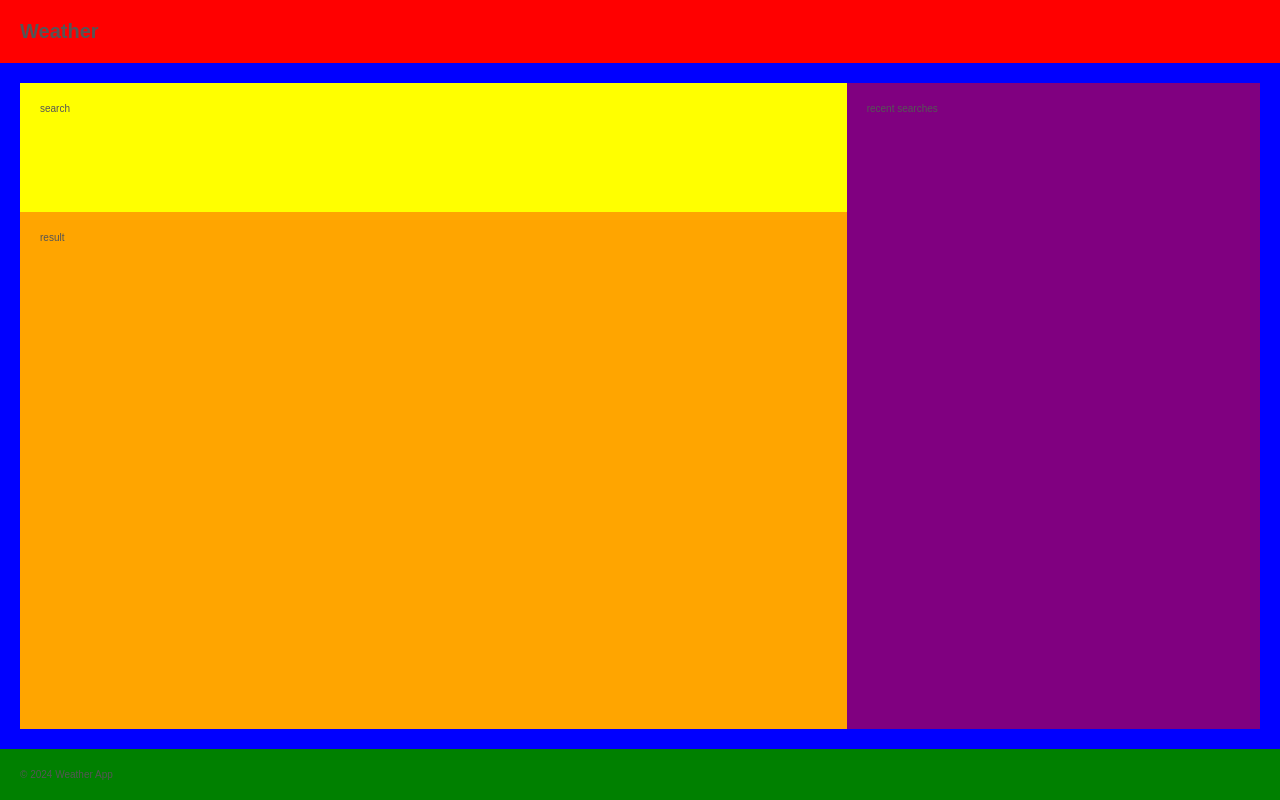
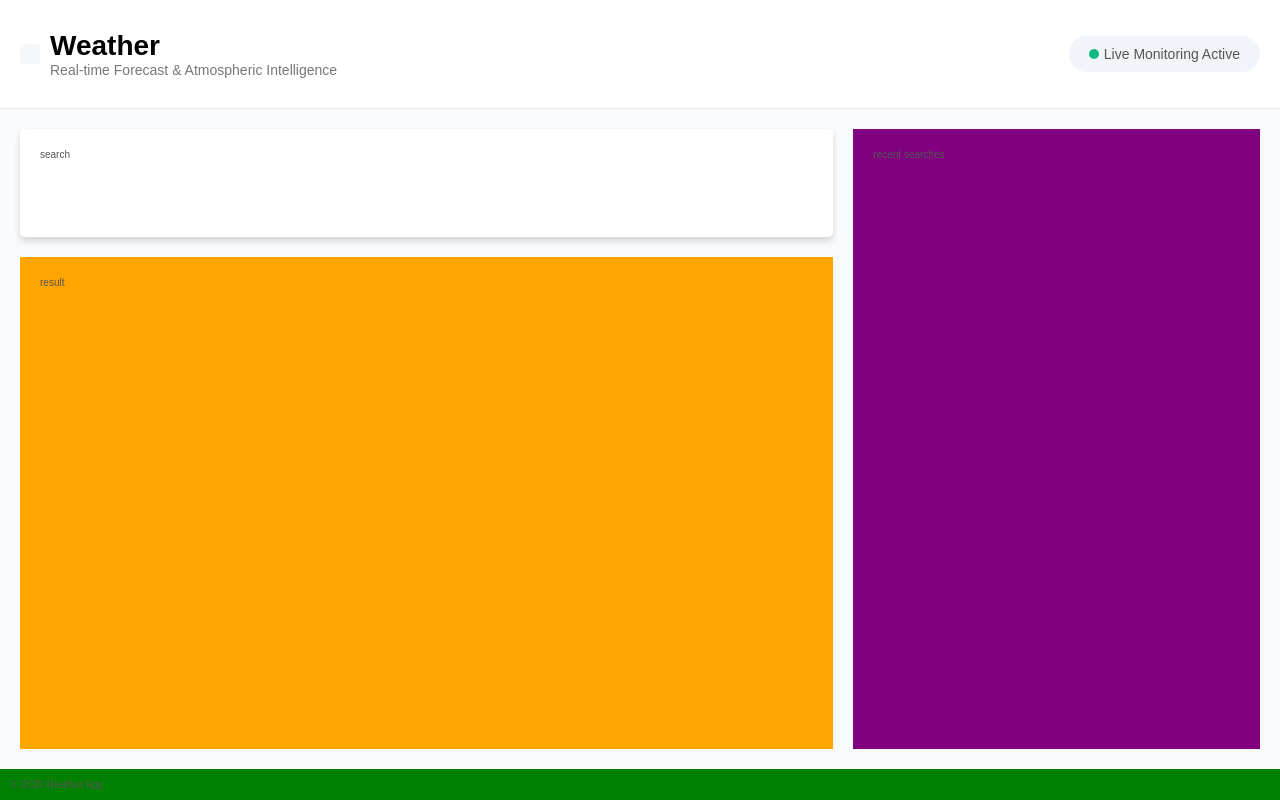
Before and after one commit to sarvesh140/html_css_js, a plain HTML site: page index.html in a window 1280 px wide. Drawn offline with nearby package versions, Linux system fonts and the light colour scheme.

Commit message:
Header completed

```diff
--- a/index.html
+++ b/index.html
@@ -8,7 +8,21 @@
   </head>
   <body>
     <header class="header">
-      <h1>Weather</h1>
+      <section class="header-content">
+        <div class="header-logo-box">
+          <ion-icon name="sunny" class="header-logo"></ion-icon>
+        </div>
+        <div class="header-text-box">
+          <h1 class="header-heading">Weather</h1>
+          <p class="header-subheading">
+            Real-time Forecast & Atmospheric Intelligence
+          </p>
+        </div>
+      </section>
+      <section class="status-bar">
+        <div class="status-dot online"></div>
+        <p class="status-text">Live Monitoring Active</p>
+      </section>
     </header>
     <main class="main">
       <section class="search">search</section>
@@ -16,7 +30,16 @@
       <section class="recent-searches">recent searches</section>
     </main>
     <footer class="footer">
-      <p>© 2024 Weather App</p>
+      <p>© 2026 Weather App</p>
     </footer>
+
+    <script
+      type="module"
+      src="https://unpkg.com/ionicons@8.0.13/dist/ionicons/ionicons.esm.js"
+    ></script>
+    <script
+      nomodule
+      src="https://unpkg.com/ionicons@8.0.13/dist/ionicons/ionicons.js"
+    ></script>
   </body>
 </html>
--- a/styles.css
+++ b/styles.css
@@ -16,25 +16,100 @@ body {
   flex-direction: column;
   min-height: 100vh;
 }
-
+/* Header Styles */
 .header {
-  background-color: red;
+  background-color: #fff;
   padding: 2rem;
+  display: flex;
+  justify-content: space-between;
+  align-items: center;
+  border-bottom: 1px solid #e5e7eb;
 }
 
+.header-content {
+  display: flex;
+  align-items: center;
+  justify-content: center;
+}
+
+.header-logo-box {
+  background-color: #e1e6e956;
+  border-radius: 20%;
+  display: flex;
+  justify-content: center;
+  align-items: center;
+  padding: 1rem;
+}
+
+.header-logo {
+  font-size: 3rem;
+  color: #f59e0b;
+}
+
+.header-text-box {
+  padding: 1rem;
+}
+
+.header-heading {
+  font-size: 2.8rem;
+  font-weight: 500;
+  color: #000;
+  font-weight: 600;
+}
+
+.header-subheading {
+  font-size: 1.4rem;
+  color: #777;
+  font-weight: 500;
+}
+
+.status-bar {
+  display: flex;
+  align-items: center;
+  gap: 0.5rem;
+  background-color: #f1f5f9;
+  padding: 1rem 2rem;
+  border-radius: 2rem;
+}
+
+.status-dot {
+  width: 1rem;
+  height: 1rem;
+  border-radius: 50%;
+}
+
+.status-dot.online {
+  background-color: #10b981;
+}
+
+.status-dot.offline {
+  background-color: #ef4444;
+}
+
+.status-text {
+  font-size: 1.4rem;
+  color: #555;
+  font-weight: 500;
+}
+
+/* Main Content Styles */
+
 .main {
-  background-color: blue;
+  background-color: #f8fafc;
   flex: 1;
   padding: 2rem;
   display: grid;
   grid-template-columns: 4fr 2fr;
   grid-template-rows: repeat(5, 1fr);
+  gap: 2rem;
 }
 
 .search {
-  background-color: yellow;
+  background-color: #fff;
   padding: 2rem;
   grid-column: 1 / -2;
+  border-radius: 0.5rem;
+  box-shadow: 0 4px 6px rgba(0, 0, 0, 0.15);
 }
 
 .results {
@@ -52,5 +127,5 @@ body {
 }
 .footer {
   background-color: green;
-  padding: 2rem;
+  padding: 1rem;
 }
```
